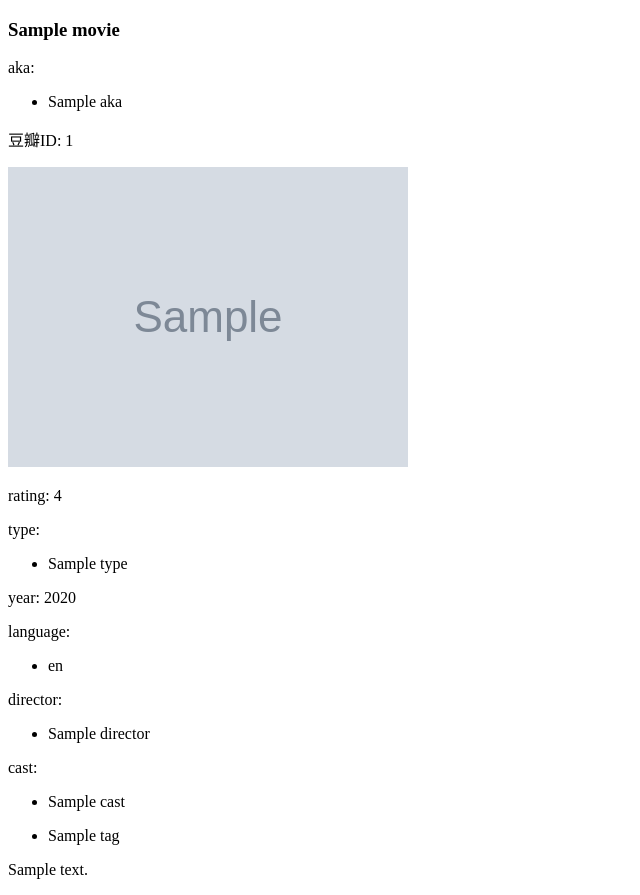
After one commit to tairan/diandou, a Flask app: template diandou/templates/movie_details.html in a window 1280 px wide. The commit adds this page. Shown: the whole page, without its empty margins (0-640 px from the left). Run offline with Flask 2, Linux system fonts and the light colour scheme; the template is opened without the code that fills it: most values are stand-ins (such as "Sample title", 1, 10 or a date in 2020); grey boxes marked "Sample" are stand-in pictures.

Commit message:
import movie from douban

```diff
--- a/diandou/application.py
+++ b/diandou/application.py
@@ -1,6 +1,8 @@
 # -*- coding:utf-8 -*-
 from flask import Flask, request, render_template
 from flaskext.login import LoginManager
+
+from __init__ import import_movie
 
 app = Flask(__name__)
 app.config.from_object('settings')
@@ -19,5 +21,11 @@ def login():
 def add_movie():
     raise NotImplemented
 
+@app.route('/movie/<douban_id>')
+def movie_details(douban_id):
+    movie = import_movie(douban_id)
+    return render_template('movie_details.html', movie=movie)
+
+
 if __name__ == "__main__":
     app.run()
--- a/diandou/templates/add_movie.html
+++ b/diandou/templates/add_movie.html
@@ -4,6 +4,4 @@
     <label>豆瓣ID</label><input type="text" name="movie_number" /><br />
     <input type="submit" value="Submit" />
 </form>
-<hr />
-{{ movie }}
 {% endblock %}
--- /dev/null
+++ b/diandou/templates/movie_details.html
@@ -0,0 +1,50 @@
+{% extends "layout.html" %}
+{% block content %}
+<div id="movie">
+    <h3>{{ movie.title }}</h3>
+    <p>aka:
+    <ul>
+        {% for aka in movie.aka %}
+        <li>{{ aka }}</li>
+        {% endfor %}
+    </ul>
+    </p>
+    <p>豆瓣ID: {{ movie.id }}</p>
+    <img src="{{ movie.image }}" alt="image" />
+    <p>rating: {{ movie.rating }}</p>
+    <p>type:
+    <ul>
+        {% for type in movie.type %}
+        <li>{{ type }}</li>
+        {% endfor %}
+    </ul>
+    </p>
+    <p>year: {{ movie.year[0] }}</p>
+    <p>language:
+    <ul>
+        {% for lang in movie.language %}
+        <li>{{ lang }}</li>
+        {% endfor %}
+    </ul>
+    <p>director:
+    <ul>
+        {% for director in movie.director %}
+        <li>{{ director }}</li>
+        {% endfor %}
+    </ul>
+    </p>
+    <p>cast:
+    <ul>
+        {% for cast in movie.cast %}
+        <li>{{ cast }}</li>
+        {% endfor %}
+    </ul>
+    </p>
+    <ul>
+        {% for tag in movie.tag %}
+        <li>{{ tag }}</li>
+        {% endfor %}
+    </ul>
+    <p>{{ movie.summary }}</p>
+</div>
+{% endblock %}
```
Also changed, not shown: diandou/__init__.py (+41 -1 lines).
